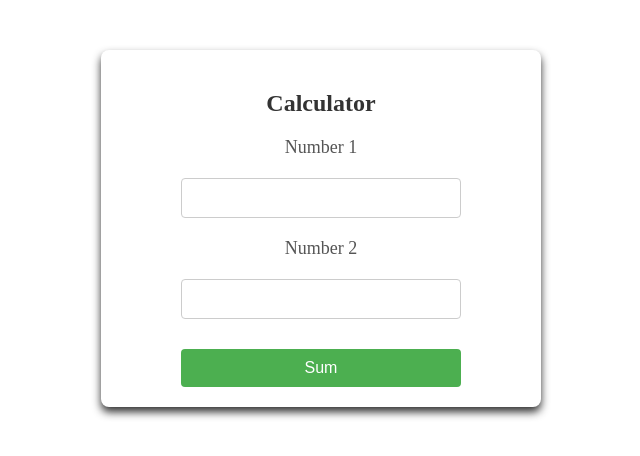
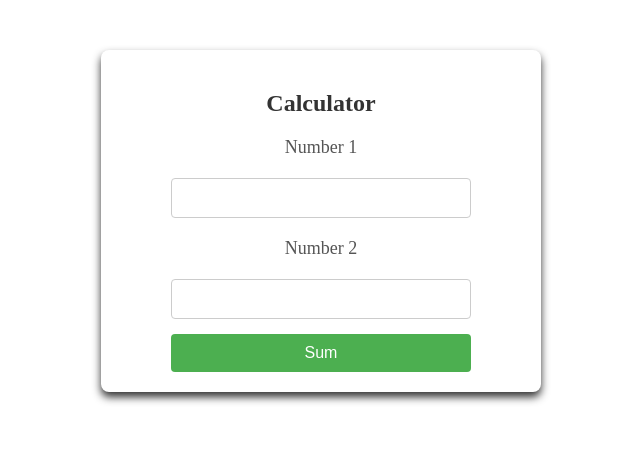
Before and after one commit to JotaV3/angular-studies, an Angular app in the folder basic-concepts/: page / in a window 1280 px wide. Shown: the top 456 px of the page, without its empty margins (319-959 px from the left). Built offline with nearby package versions, Linux system fonts and the light colour scheme.

Commit message:
feat: add result-box and span style

```diff
--- a/basic-concepts/src/app/calculator/calculator.scss
+++ b/basic-concepts/src/app/calculator/calculator.scss
@@ -40,7 +40,7 @@ h2{
 }
 
 input[type="number"]{
-    width: 70%;
+    width: 75%;
     padding: 10px;
     margin-bottom: 15px;
     border: 1px solid #ccc;
@@ -53,8 +53,8 @@ input[type="number"]{
 
 button{
     margin: 0px auto;
-    margin-top: 30px;
-    width: 70%;
+    margin-top: 15px;
+    width: 75%;
     padding: 10px;
     background-color: #4CAF50;
     color: white;
@@ -69,3 +69,15 @@ button{
 button:hover{
     background-color: #45a049;
 }
+
+.result-box{
+    margin-top: 20px;
+    text-align: center;
+    font-size: 18px;
+    color: #333;
+}
+
+span{
+    font-weight: bold;
+    color: #4CAF50;
+}
```
